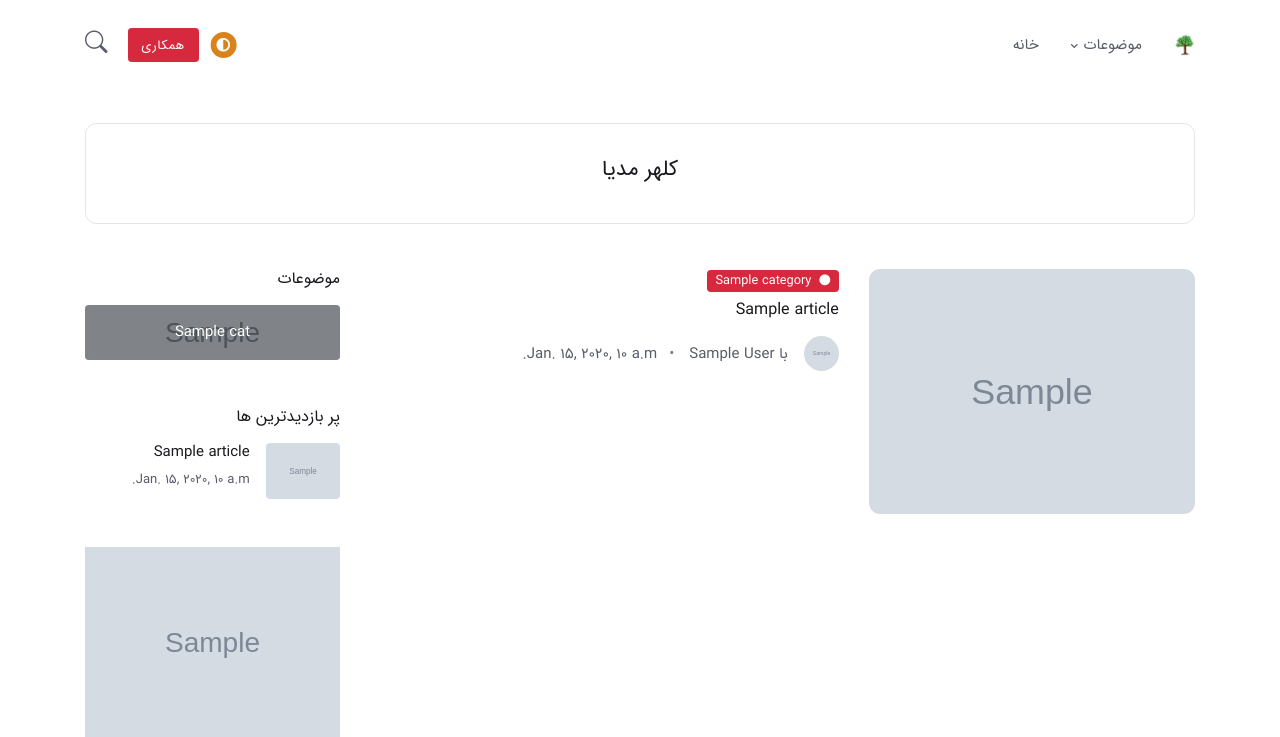
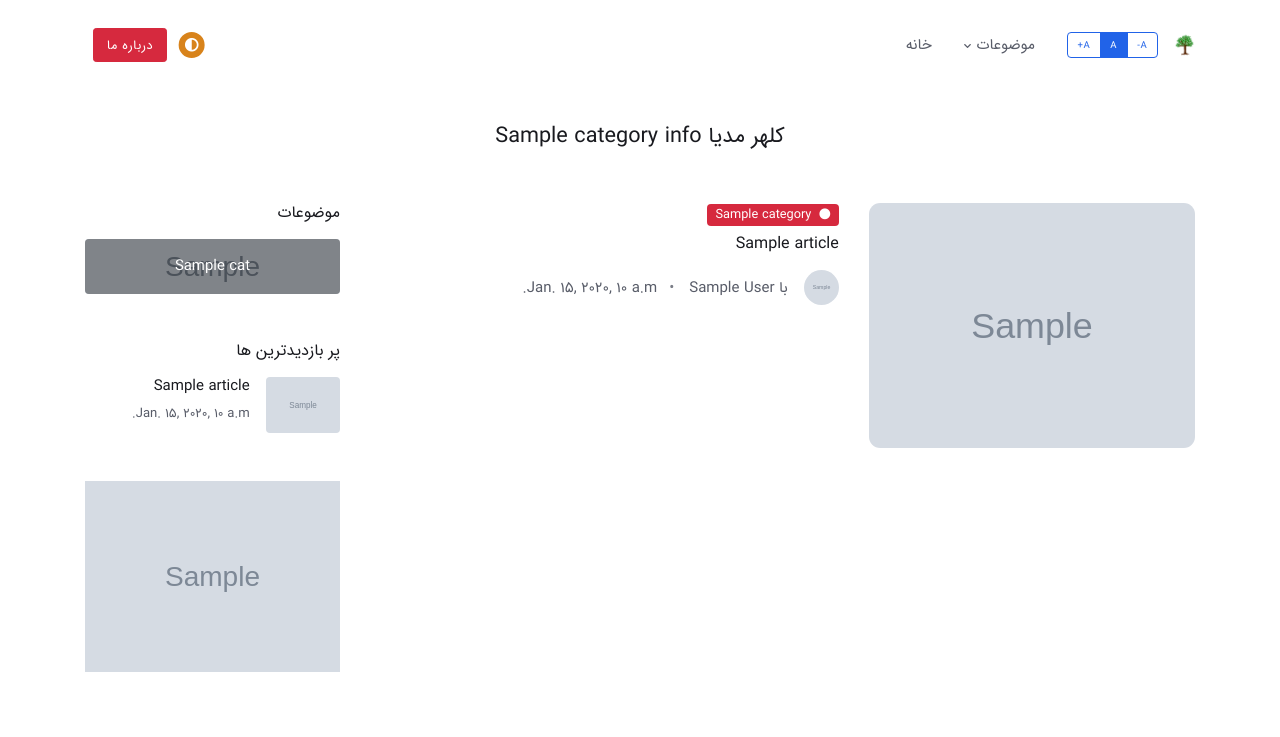
Before and after one commit to DeepPythonist/KalhorMedia, a Django app: template Home/templates/category_details.html in a window 1280 px wide. Shown: the top 737 px of the page. Run offline with Django 5.2, Linux system fonts and the light colour scheme; the template is opened without the code that fills it: most values are stand-ins (such as "Sample title", 1, 10 or a date in 2020); grey boxes marked "Sample" are stand-in pictures; some libraries are stand-ins or nearby versions.

Commit message:
add requirements.txt add about_us.html to project add field Rank to project

```diff
--- a/Accounts/admin.py
+++ b/Accounts/admin.py
@@ -1,5 +1,6 @@
 from django.contrib import admin
 
-from Accounts.models import Account
+from Accounts.models import Account, Rank
 
 admin.site.register(Account)
+admin.site.register(Rank)
--- a/Home/templates/about_us.html
+++ b/Home/templates/about_us.html
@@ -29,7 +29,7 @@ Inner intro START -->
               <!-- breadcrumb -->
               <nav class="d-flex justify-content-center" aria-label="breadcrumb">
                 <ol class="breadcrumb breadcrumb-dark breadcrumb-dots mb-0">
-                  <li class="breadcrumb-item"><a href="index.html"><i class="bi bi-house me-1"></i> خانه</a></li>
+                  <li class="breadcrumb-item"><a href="{% url 'home' %}"><i class="bi bi-house me-1"></i> خانه</a></li>
                   <li class="breadcrumb-item active">درباره ما</li>
                 </ol>
               </nav>
--- a/Home/templates/base/header.html
+++ b/Home/templates/base/header.html
@@ -8,6 +8,16 @@
 				<img class="navbar-brand-item light-mode-item" src="{% static 'images/logo-light.png' %}" alt="logo">
 				<img class="navbar-brand-item dark-mode-item" src="{% static 'images/logo-light.png' %}" alt="logo">
 			</a>
+            <div class="btn-group me-3" role="group" aria-label="font size changer">
+                <input type="radio" class="btn-check" name="fntradio" id="font-sm">
+                <label class="btn btn-xs btn-outline-primary mb-0" for="font-sm">A-</label>
+
+                <input type="radio" class="btn-check" name="fntradio" id="font-default" checked>
+                <label class="btn btn-xs btn-outline-primary mb-0" for="font-default">A</label>
+
+                <input type="radio" class="btn-check" name="fntradio" id="font-lg">
+                <label class="btn btn-xs btn-outline-primary mb-0" for="font-lg">A+</label>
+            </div>
 			<!-- Logo END -->
 
 			<!-- Responsive navbar toggler -->
@@ -80,20 +90,10 @@
 
 				<!-- Nav Button -->
 				<div class="nav-item d-none d-md-block">
-					<a href="{% url 'about' %}" class="btn btn-sm btn-danger mb-0 mx-2">همکاری</a>
+					<a href="{% url 'about' %}" class="btn btn-sm btn-danger mb-0 mx-2">درباره ما</a>
 				</div>
 				<!-- Nav Search -->
-				<div class="nav-item dropdown nav-search dropdown-toggle-icon-none">
-					<a class="nav-link pe-0 dropdown-toggle" role="button" href="#" id="navSearch" data-bs-toggle="dropdown" aria-expanded="false">
-						<i class="bi bi-search fs-4"> </i>
-					</a>
-					<div class="dropdown-menu dropdown-menu-end shadow rounded p-2" aria-labelledby="navSearch">
-					  <form class="input-group">
-					    <input class="form-control border-success" type="search" placeholder="جستجو" aria-label="Search">
-					    <button class="btn btn-success m-0" type="submit">جستجو</button>
-					  </form>
-					</div>
-				</div>
+
 			</div>
 			<!-- Nav right END -->
 		</div>
--- a/Home/templates/category_details.html
+++ b/Home/templates/category_details.html
@@ -29,8 +29,8 @@ Inner intro START -->
 	<div class="container">
 		<div class="row">
           <div class="col-12">
-                    <div class="border p-4 text-center rounded-3">
-                        <h1>کلهر مدیا</h1>
+                    <div class="text-center rounded-3">
+                        <h1 >کلهر مدیا {{ category_info.name }}</h1>
                     </div>
           </div>
     </div>
--- a/Home/views.py
+++ b/Home/views.py
@@ -64,6 +64,7 @@ def category_detail(request, name):
         page_list = paginator.get_page(paginator.num_pages)
 
     context = {
+        'category_info': category_info,
         'ads': ads,
         'all_articles': all_articles,
         'page_list': page_list,
```
Also changed, not shown: Accounts/models.py (+14 -1 lines), Articles/models.py (+10 -6 lines), requirements.txt (added, +11 -0 lines), Accounts/migrations/0001_initial.py, Accounts/migrations/0002_alter_account_bio_alter_account_full_name_and_more.py (deleted), Accounts/migrations/0002_alter_account_rank.py (added), Accounts/migrations/0003_alter_account_profile_picture.py (deleted), Accounts/migrations/0003_alter_account_rank.py (added), Articles/migrations/0001_initial.py, Articles/migrations/0002_article_preview_description.py (deleted), Articles/migrations/0002_remove_article_video_alter_article_category.py (added), Articles/migrations/0003_alter_article_preview_description.py (deleted), Articles/migrations/0004_alter_article_created_at_alter_article_updated_at_and_more.py (deleted), Articles/migrations/0005_article_video.py (deleted), 1 more files.
